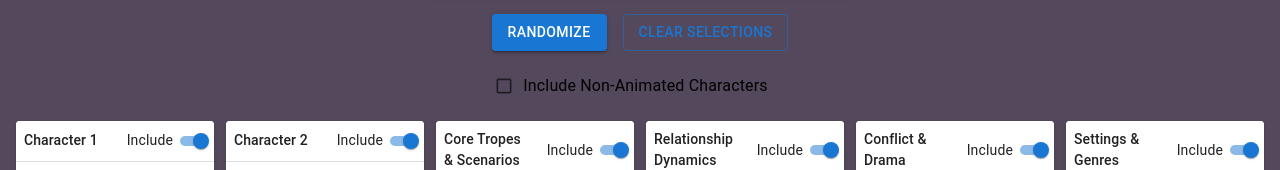
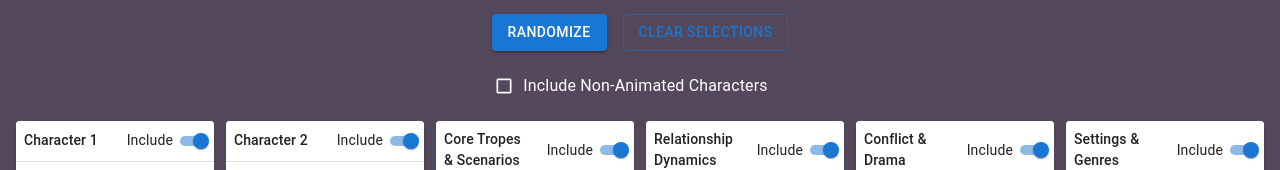
Before and after one commit to galleg46/haikyu-prompt-gen, a React (Create React App) app in the folder client/: page / in a window 1280 px wide. Shown: the part 154-324 px from the top of the page. Built offline with nearby package versions, Linux system fonts and the light colour scheme.

Commit message:
Added styling
the new "Include Non-Animated Characters" had styling added so it is easier to read

```diff
--- a/client/src/HaikyuGenerator.jsx
+++ b/client/src/HaikyuGenerator.jsx
@@ -60,7 +60,7 @@ function HaikyuGenerator() {
     );
 
     const [showNonAnimated, setShowNonAnimated] = useState(false);
-    const [showSideCharacters, setShowSideCharacters] = useState(false);
+    //const [showSideCharacters, setShowSideCharacters] = useState(false); TODO: uncomment when this filter is implemented correctly
 
     // store which teams are expanded to show children
     const [expandedTeams, setExpandedTeams] = useState(
@@ -168,7 +168,7 @@ function HaikyuGenerator() {
     return (
         <Box sx={{ p: 2, height: '100vh', overflow: 'auto', backgroundColor: '#54495c' }}>
             <Box sx={{ mt: 3 }}>
-                <Typography align="center" variant="h5" sx={{ color: 'white'}}>Generate pairing</Typography>
+                <Typography align="center" variant="h5" sx={{ color: 'white' }}>Generate pairing</Typography>
                 <Paper sx={{ p: 2, mt: 1, mx: 'auto', textAlign: 'center', maxWidth: 400, whiteSpace: 'pre-wrap' }}>
                     {lastResult ? (
                         <>
@@ -217,12 +217,13 @@ function HaikyuGenerator() {
                 <FormControlLabel
                     control={
                         <Checkbox
+                            sx={{ color: 'white'}}
                             size="small"
                             checked={showNonAnimated}
                             onChange={(event) => setShowNonAnimated(event.target.checked)}
                         />
                     }
-                    label="Include Non-Animated Characters"
+                    label={ <Typography align="center" sx={{ color: 'white' }}>Include Non-Animated Characters</Typography> }
                 />
                 {/*<FormControlLabel TODO: uncomment when filter is implemented correctly
                     control={
```
